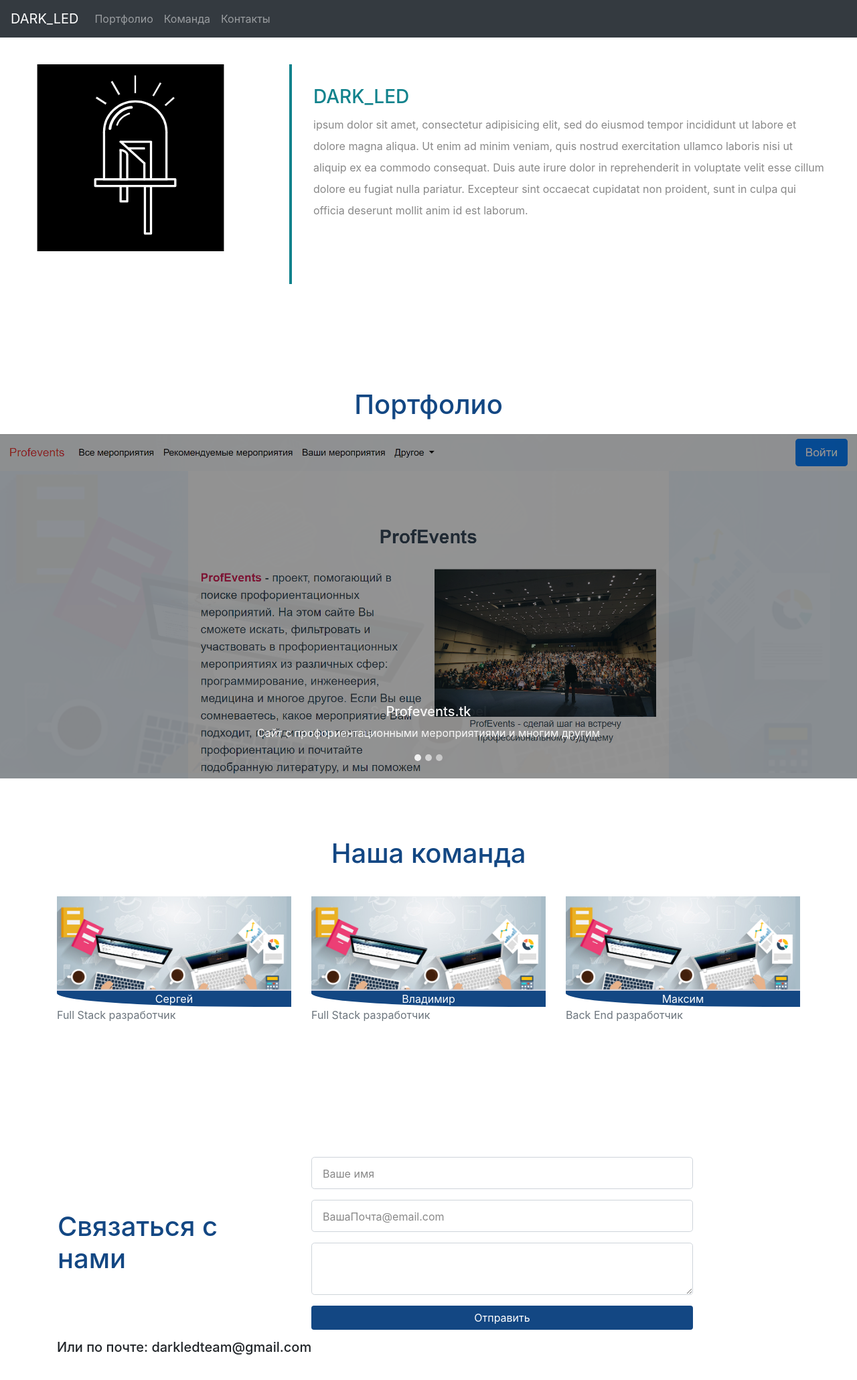
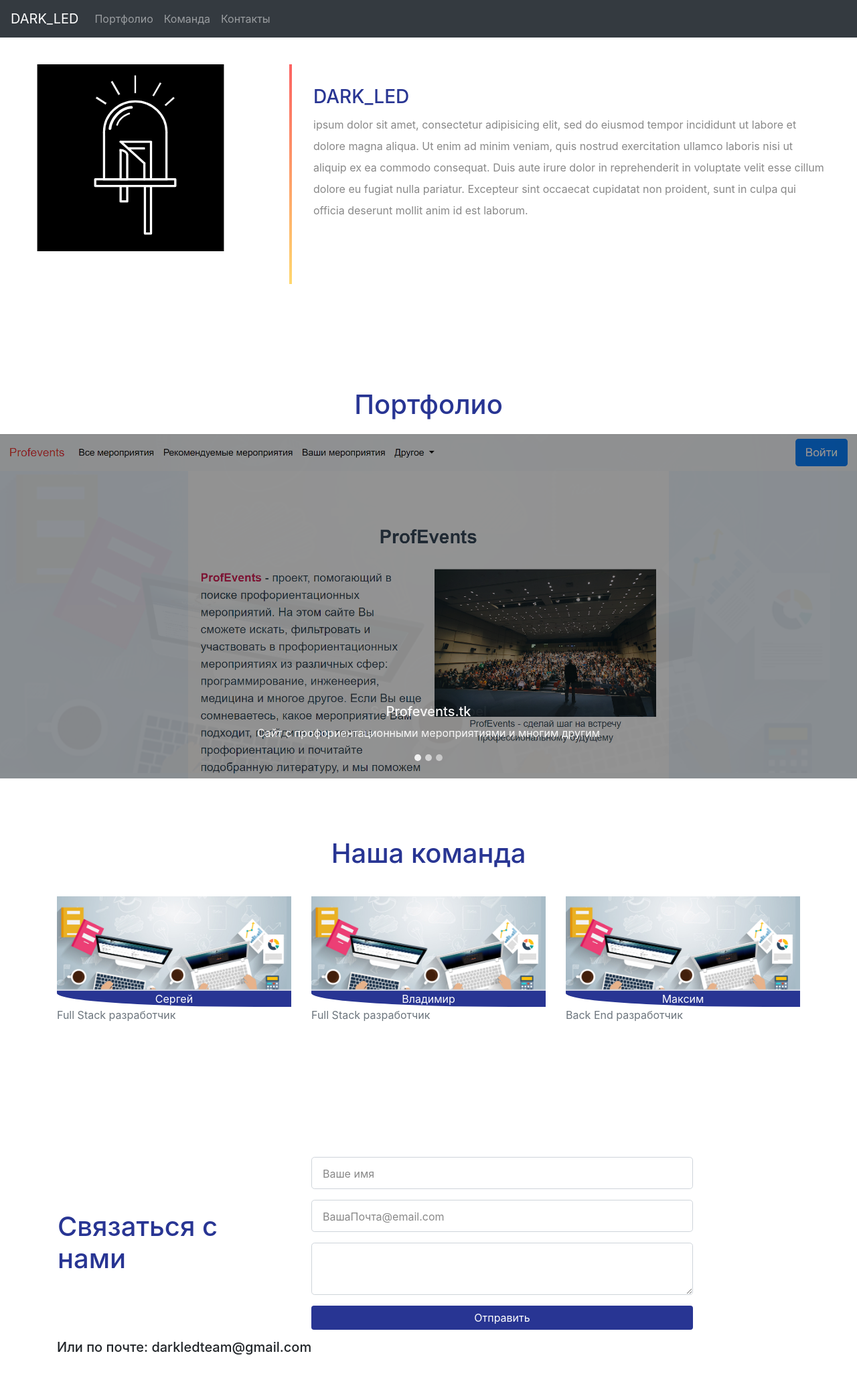
Before and after one commit to SerPan23/landing, a plain HTML site: page index.html in a window 1280 px wide. Shown: the whole page at 67% size. Drawn offline with nearby package versions, Linux system fonts and the light colour scheme.

Commit message:
Update main.css

```diff
--- a/css/main.css
+++ b/css/main.css
@@ -30,10 +30,10 @@
     padding: 2em;
 }
 .description h2{
-    color:#134783;
+    color:#283593;
 }
 .description p{
-    color:#134783;
+    color:#283593;
     font-size: 1.7em;
     font-weight: 500;
 }
@@ -48,7 +48,7 @@
     position: relative;
 }
 .about h1{
-    color:#134783;
+    color:#283593;
     margin: 2em;
 }
 .about span{
@@ -59,10 +59,13 @@
 }
 .about .desc{
     padding: 2em;
-    border-left:4px solid #10828C;
+    /*border-left: 4px solid #10828C;*/
+    border-left: 4px solid;
+    border-image: linear-gradient(#fc6262,#ffd86f);
+    border-image-slice: 1;
 }
 .about .desc h3{
-    color: #10828C;
+    color: #283593;
 }
 .about .desc p{
     line-height:2;
@@ -71,7 +74,7 @@
 
 /*Portfolio*/
 .portfolio h1{
-    color:#134783;
+    color:#283593;
     margin: 0.5em;
 }/*
 .carousel-caption{
@@ -101,7 +104,7 @@
  position: relative;
 }
 .team h1{
- color:#134783;
+ color:#283593;
  margin: 1em 0;
 }
 .team .item{
@@ -111,7 +114,7 @@
     margin-bottom: 3em;
 }
 .team .des{
- background: #134783;
+ background: #283593;
  color: #fff;
  text-align: center;
  border-bottom-left-radius: 85%;
@@ -120,7 +123,7 @@
 .team .item:hover .des{
  height: 100%;
  /*background:#f973007d;*/
- background:#0c2d537d;
+ background:#1a237e7d;
  position: absolute;
  width: 92%;
  padding: 5em;
@@ -136,13 +139,13 @@
 
 @media (max-width: 992px) {
     .contact-form h1{
-    color: #134783;
+    color: #283593;
     }
 }
 @media (min-width: 993px) {
     .contact-form h1{
     padding:2em 1px;
-    color: #134783;
+    color: #283593;
     }
 }
 .contact-form .right{
@@ -150,13 +153,12 @@
 }
 .contact-form .right .btn-secondary{
  /*background:  #F97300;*/
- background: #134783 !important;
+ background: #283593 !important;
  color: #fff;
  border:0;
 }
 .contact-form .right .btn-secondary:hover{
  /*background:  #F97300;*/
- background: #134783 !important;
  color: #fff;
  border:0;
  box-shadow: 0.2em 0.2em 5px rgba(122,122,122,0.5);
```
